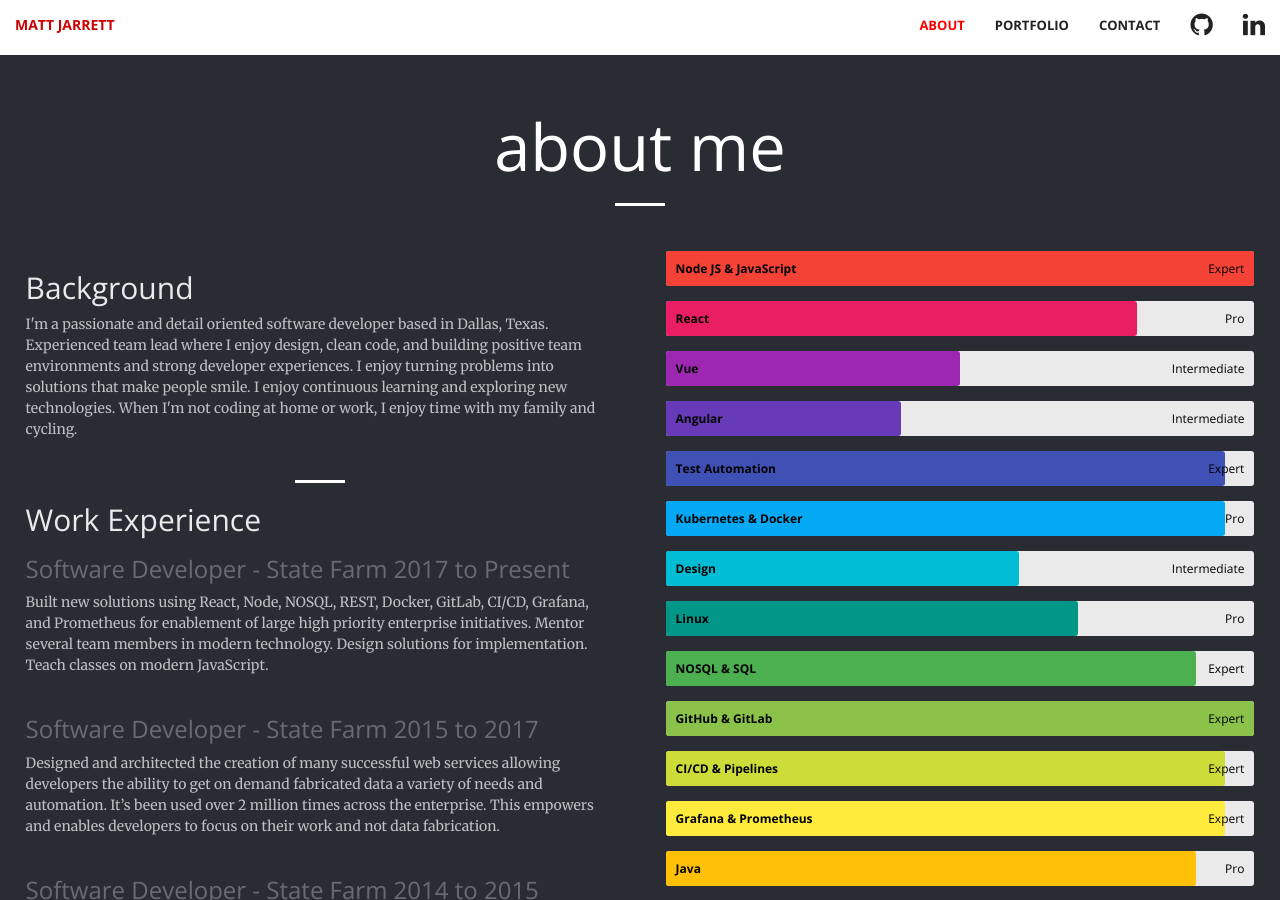
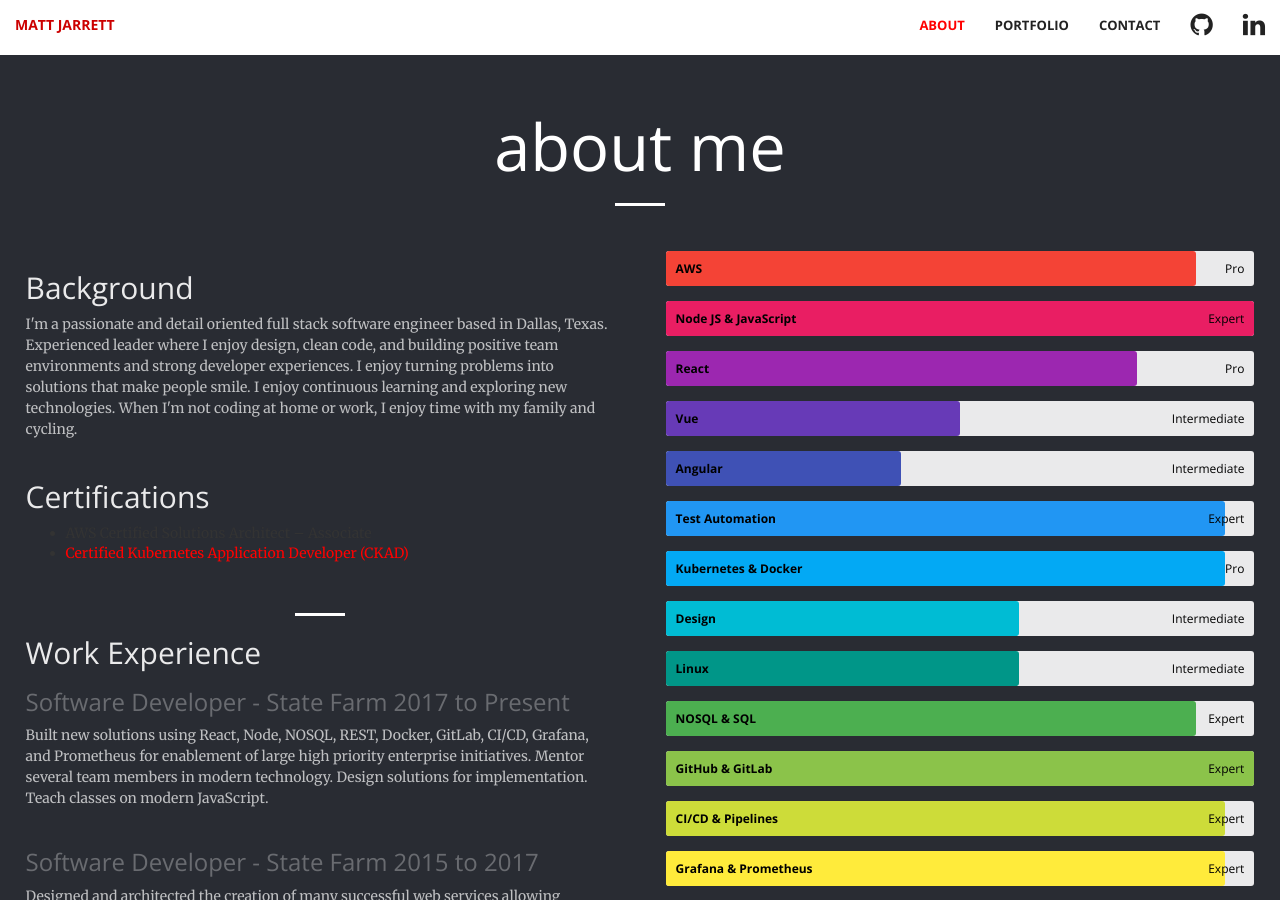
Before and after one commit to cujarrett/cujarrett.github.io, a Jekyll site: the page built from index.html, in a window 1280 px wide and 900 px high, scrolled down 889 px. Built offline with Jekyll 4.4.1, drawn with Linux system fonts in a browser that asks for light colours; Markdown is read by kramdown in place of the engine named in the settings.

Commit message:
Updates about section

```diff
--- a/_includes/about.html
+++ b/_includes/about.html
@@ -5,11 +5,18 @@
   </div>
   <div class="left" id="conditional-hide">
     <h2 class="text-light-faded">Background</h2>
-    <p class="text-faded">I'm a passionate and detail oriented software developer based in Dallas,
-      Texas. Experienced team lead where I enjoy design, clean code, and building positive team
+    <p class="text-faded">I'm a passionate and detail oriented full stack software engineer based in Dallas,
+      Texas. Experienced leader where I enjoy design, clean code, and building positive team
       environments and strong developer experiences. I enjoy turning problems into
       solutions that make people smile. I enjoy continuous learning and exploring new technologies. When I'm not
       coding at home or work, I enjoy time with my family and cycling.</p>
+    </br>
+    <h2 class="text-light-faded">Certifications</h2>
+    <p class="text-faded"></p>
+    <ul>
+      <li>AWS Certified Solutions Architect – Associate</li>
+      <li><a alt="CKAD Verified Certification" href="https://www.youracclaim.com/badges/274f4c4a-ffdb-4caa-9ece-82338d7fa974">Certified Kubernetes Application Developer (CKAD)</a></li>
+    </ul>
     </br>
     <hr class="light">
     <h2 class="text-light-faded">Work Experience</h2>
@@ -40,29 +47,34 @@
   </div>
   <div class="right" id="conditional-full-width">
     <div name="skills" id="skills-graph">
+      <div class="skillbar clearfix " data-percent="90%">
+        <div class="skillbar-title" style="background: #f44336;"><span>AWS</span></div>
+        <div class="skillbar-bar" style="background: #f44336;"></div>
+        <div class="skill-bar-percent">Pro</div>
+      </div>
       <div class="skillbar clearfix " data-percent="100%">
-          <div class="skillbar-title" style="background: #f44336;"><span>Node JS & JavaScript</span></div>
-          <div class="skillbar-bar" style="background: #f44336;"></div>
+          <div class="skillbar-title" style="background: #e91e63;"><span>Node JS & JavaScript</span></div>
+          <div class="skillbar-bar" style="background: #e91e63;"></div>
           <div class="skill-bar-percent">Expert</div>
         </div>
         <div class="skillbar clearfix " data-percent="80%">
-          <div class="skillbar-title" style="background: #e91e63;"><span>React</span></div>
-          <div class="skillbar-bar" style="background: #e91e63;"></div>
+          <div class="skillbar-title" style="background: #9c27b0;"><span>React</span></div>
+          <div class="skillbar-bar" style="background: #9c27b0;"></div>
           <div class="skill-bar-percent">Pro</div>
         </div>
         <div class="skillbar clearfix " data-percent="50%">
-          <div class="skillbar-title" style="background: #9c27b0;"><span>Vue</span></div>
-          <div class="skillbar-bar" style="background: #9c27b0;"></div>
+          <div class="skillbar-title" style="background: #673ab7;"><span>Vue</span></div>
+          <div class="skillbar-bar" style="background: #673ab7;"></div>
           <div class="skill-bar-percent">Intermediate</div>
         </div>
         <div class="skillbar clearfix " data-percent="40%">
-          <div class="skillbar-title" style="background: #673ab7;"><span>Angular</span></div>
-          <div class="skillbar-bar" style="background: #673ab7;"></div>
+          <div class="skillbar-title" style="background: #3f51b5;"><span>Angular</span></div>
+          <div class="skillbar-bar" style="background: #3f51b5;"></div>
           <div class="skill-bar-percent">Intermediate</div>
         </div>
         <div class="skillbar clearfix " data-percent="95%">
-          <div class="skillbar-title" style="background: #3f51b5;"><span>Test Automation</span></div>
-          <div class="skillbar-bar" style="background: #3f51b5;"></div>
+          <div class="skillbar-title" style="background: #2196f3;"><span>Test Automation</span></div>
+          <div class="skillbar-bar" style="background: #2196f3;"></div>
           <div class="skill-bar-percent">Expert</div>
         </div>
         <div class="skillbar clearfix " data-percent="95%">
@@ -75,10 +87,10 @@
           <div class="skillbar-bar" style="background: #00bcd4;"></div>
           <div class="skill-bar-percent">Intermediate</div>
         </div>
-        <div class="skillbar clearfix " data-percent="70%">
+        <div class="skillbar clearfix " data-percent="60%">
           <div class="skillbar-title" style="background: #009688;"><span>Linux</span></div>
           <div class="skillbar-bar" style="background: #009688;"></div>
-          <div class="skill-bar-percent">Pro</div>
+          <div class="skill-bar-percent">Intermediate</div>
         </div>
         <div class="skillbar clearfix " data-percent="90%">
           <div class="skillbar-title" style="background: #4caf50;"><span>NOSQL & SQL</span></div>
@@ -110,6 +122,11 @@
           <div class="skillbar-bar" style="background: #ff9800;"></div>
           <div class="skill-bar-percent">Expert</div>
         </div>
+        <div class="skillbar clearfix " data-percent="60%">
+          <div class="skillbar-title" style="background: #ff9800;"><span>Python</span></div>
+          <div class="skillbar-bar" style="background: #ff9800;"></div>
+          <div class="skill-bar-percent">Intermediate</div>
+        </div>
       </section>
     </div>
     <div class="more-about-info">
```
